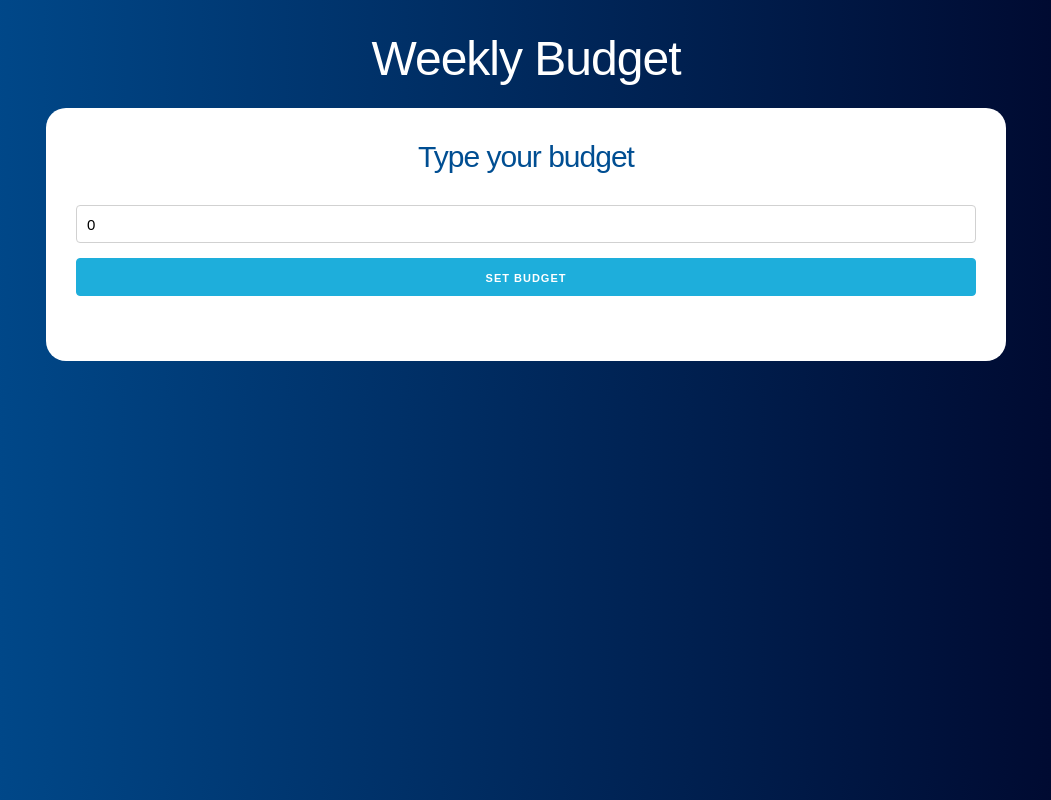
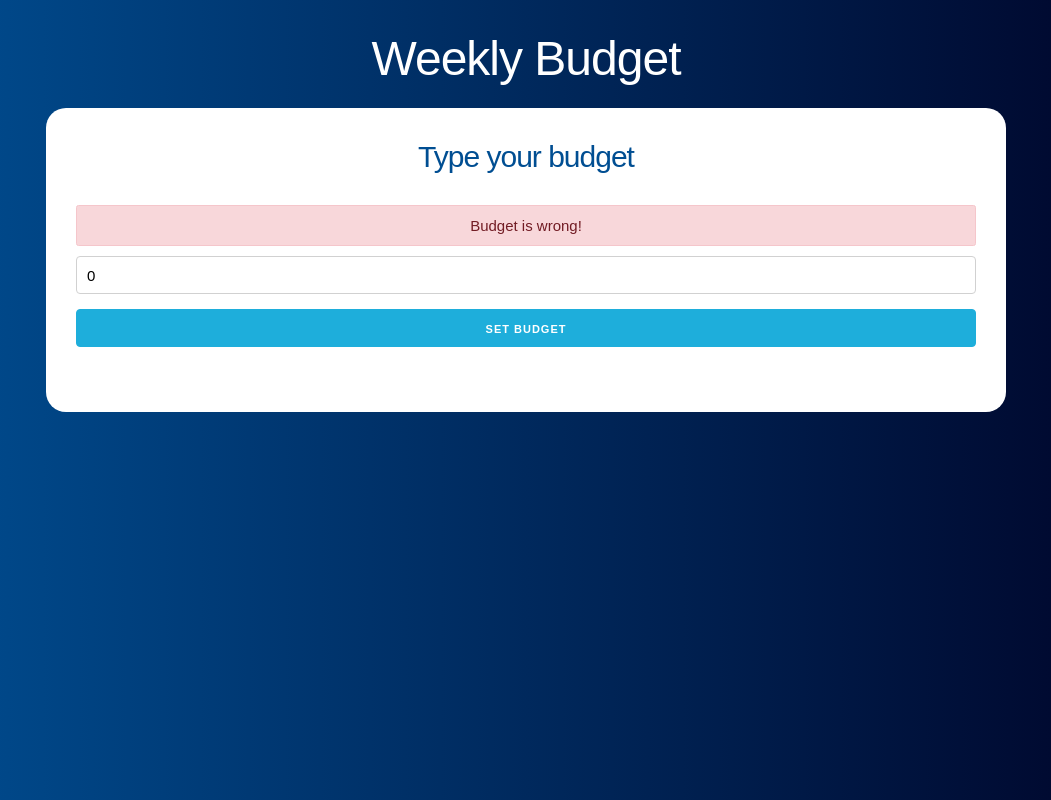
Before and after one commit to wmezadev/react-budget, a React (Create React App) app: page / in a window 1280 px wide. Both pictures are taken after a click on the button "SET BUDGET". Shown: the whole page, without its empty margins (114-1165 px from the left). Built offline with nearby package versions, Linux system fonts and the light colour scheme.

Commit message:
Feat - add Error message component

```diff
--- /dev/null
+++ b/src/components/Error.jsx
@@ -0,0 +1,14 @@
+import React from 'react';
+import PropTypes from 'prop-types'
+
+const Error = ({ message }) => {
+    return (
+        <p className="alert alert-danger error">{message}</p>
+     );
+}
+
+Error.prototype = {
+    message: PropTypes.string.isRequired
+}
+
+export default Error;
--- a/src/components/Question.jsx
+++ b/src/components/Question.jsx
@@ -1,4 +1,5 @@
 import React, { Fragment, useState } from 'react'
+import Error from './Error'
 
 const Question = () => {
 
@@ -24,7 +25,7 @@ const Question = () => {
     return (
         <Fragment>
             <h2>Type your budget</h2>
-
+            { error ? <Error message="Budget is wrong!"/> : null }
             <form onSubmit={addBudget}>
                 <input
                     type="number"
```
